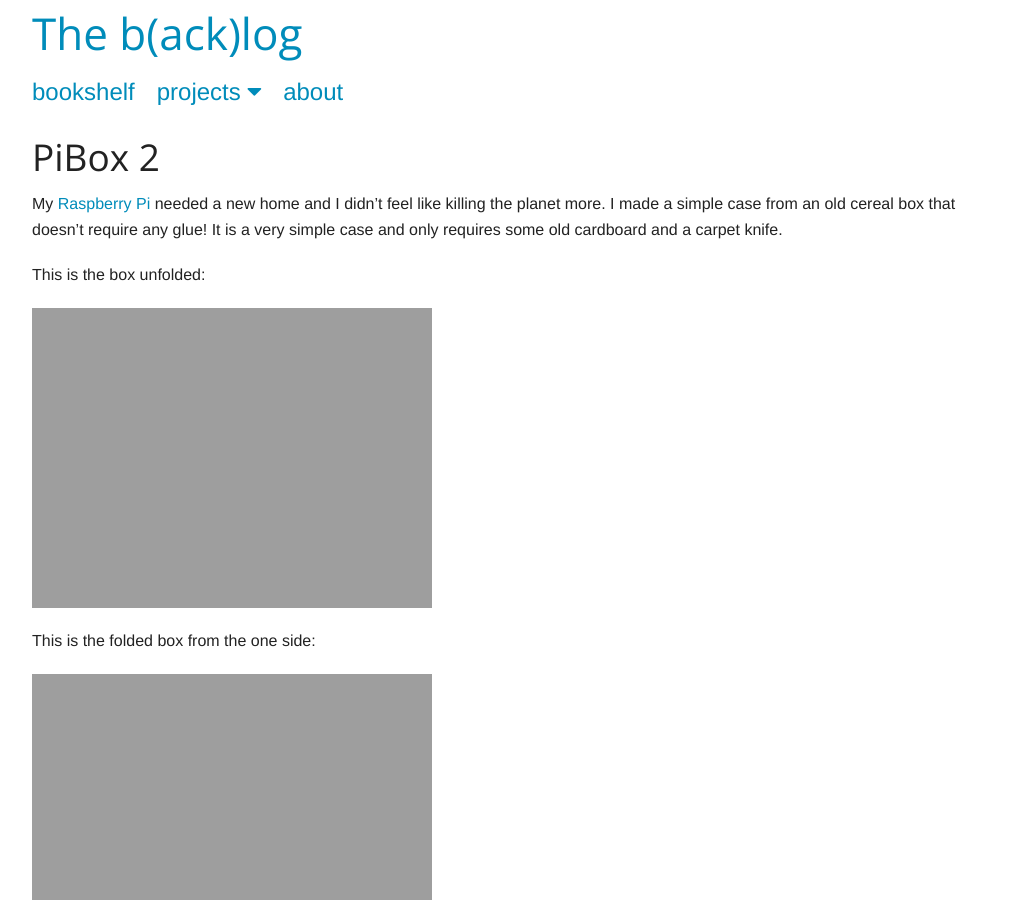
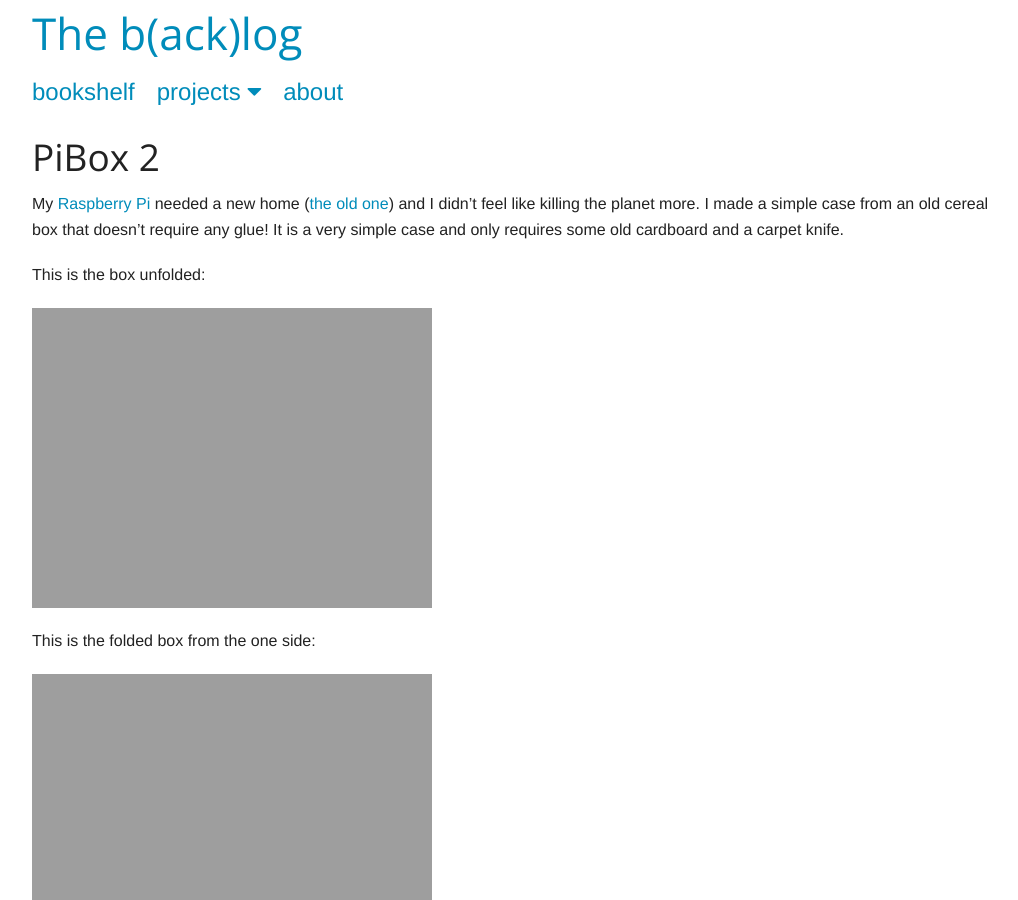
Before and after one commit to dirkcuys/thebacklog, a Jekyll site: the page built from projects/pibox-2/index.markdown, in a window 1280 px wide and 900 px high. Shown: the whole window, without its empty margins (123-1141 px from the left). Built offline with Jekyll 4.4.1, drawn with Linux system fonts in a browser that asks for light colours; nearby versions of some CDN libraries; Markdown is read by kramdown in place of the engine named in the settings.

Commit message:
Add link to old pi box post

```diff
--- a/projects/pibox-2/index.markdown
+++ b/projects/pibox-2/index.markdown
@@ -3,7 +3,7 @@
 author: dirk
 layout: page
 ---
-My [Raspberry Pi](http://www.raspberrypi.org/) needed a new home and I didn&#8217;t feel like killing the planet more. I made a simple case from an old cereal box that doesn&#8217;t require any glue! It is a very simple case and only requires some old cardboard and a carpet knife.
+My [Raspberry Pi](http://www.raspberrypi.org/) needed a new home ([the old one](http://thebacklog.net/2012/08/04/pi-in-a-box/)) and I didn&#8217;t feel like killing the planet more. I made a simple case from an old cereal box that doesn&#8217;t require any glue! It is a very simple case and only requires some old cardboard and a carpet knife.
 
 This is the box unfolded:
 
```
